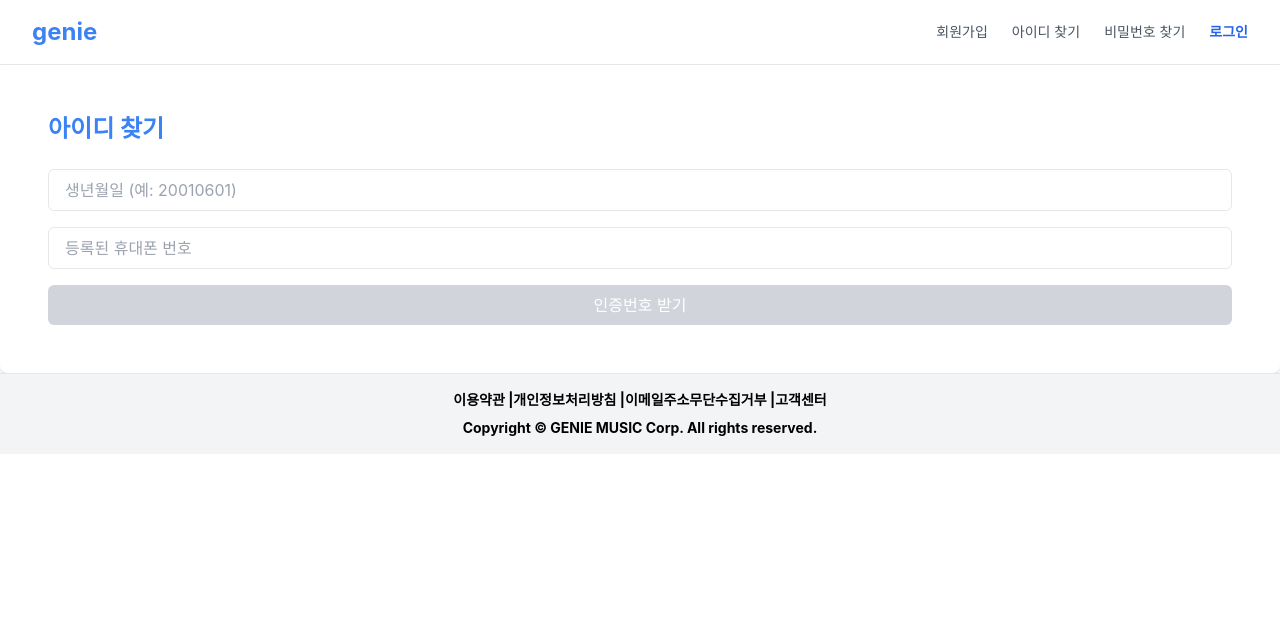
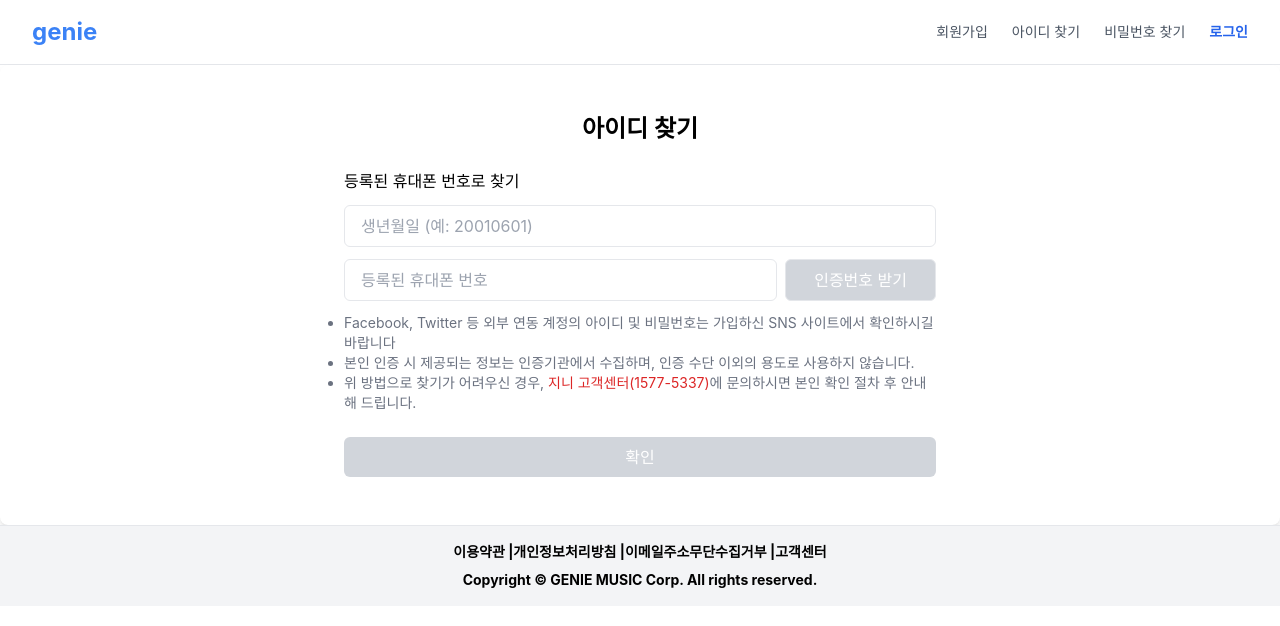
Before and after one commit to dohee12/Front_GENIE, a React (Create React App) app: page /find-id in a window 1280 px wide. Shown: the top 626 px of the page. Built offline with nearby package versions, Linux system fonts and the light colour scheme.

Commit message:
feat: 아이디찾기 페이지 기능 변경 및 디자인 수정정

```diff
--- a/src/components/FindIdBox.js
+++ b/src/components/FindIdBox.js
@@ -35,30 +35,38 @@
         }
     };
 
+    const isCheckId = birthdate && phone;
+    const phoneRegex = /^[0-9]{10,11}$/;
+    const isPhoneInputValid = phoneRegex.test(phone);
+
     return (
         <div className="flex justify-center items-center p-8 bg-white shadow-md rounded-lg">
             <div className="w-full p-4">
-                <h2 className="text-2xl font-bold mb-6 text-blue-500">아이디 찾기</h2>
-                <form className="space-y-4">
+                <h2 className="text-2xl font-bold mb-6 text-center">아이디 찾기</h2>
+                <form className="items-center w-1/2 mx-auto">
+                    <h4 className='mb-3'>등록된 휴대폰 번호로 찾기</h4>
+                    <div>
                         <input
                             type="text"
                             placeholder="생년월일 (예: 20010601)"
                             value={birthdate}
                             onChange={(e) => setBirthdate(e.target.value)}
-                        className="w-full px-4 py-2 border rounded-md focus:outline-none focus:ring-2 focus:ring-blue-500"
+                            className="w-full px-4 py-2 border rounded-md focus:outline-none focus:ring-2 focus:ring-blue-500 mb-3"
                         />
+                    </div>
+                    <div className="flex space-x-2">
                         <input
                             type="text"
                             placeholder="등록된 휴대폰 번호"
                             value={phone}
                             onChange={(e) => setPhone(e.target.value)}
-                        className="w-full px-4 py-2 border rounded-md focus:outline-none focus:ring-2 focus:ring-blue-500"
+                            className="w-full px-4 py-2 border rounded-md focus:outline-none focus:ring-2 focus:ring-blue-500 mb-3"
                         />
                         <button
                             type="button"
-                        disabled={!phone || !birthdate}
+                            disabled={!isPhoneInputValid}
                             onClick={handlePhoneVerification}
-                        className={`w-full py-2 ${phone && birthdate ? 'bg-blue-500' : 'bg-gray-300'} text-white rounded-md`}
+                            className={`w-1/3 px-4 py-2 border rounded-md focus:outline-none focus:ring-2 focus:ring-blue-500 mb-3 ${isPhoneInputValid ? 'bg-blue-500' : 'bg-gray-300'} text-white`}
                         >
                             인증번호 받기
                         </button>
@@ -91,6 +99,21 @@
                             </button>
                         )}
                         {foundId && <p className="text-green-500">아이디: {foundId}</p>}
+                    </div>
+                    <div>
+                        <ul className="list-disc text-sm text-gray-500">
+                            <li>Facebook, Twitter 등 외부 연동 계정의 아이디 및 비밀번호는 가입하신 SNS 사이트에서 확인하시길 바랍니다</li>
+                            <li>본인 인증 시 제공되는 정보는 인증기관에서 수집하며, 인증 수단 이외의 용도로 사용하지 않습니다.</li>
+                            <li>위 방법으로 찾기가 어려우신 경우, <span className='text-red-600 text-sm'>지니 고객센터(1577-5337)</span>에 문의하시면 본인 확인 절차 후 안내해 드립니다.</li>
+                        </ul>
+                    </div>
+                    <button
+                        type='submit'
+                        disabled={!isCheckId}
+                        className={`w-full px-4 py-2 ${isCheckId ? 'bg-blue-500' : 'bg-gray-300'} text-white rounded-md focus:outline-none focus:ring-2 focus:ring-blue-500 mt-6`}
+                    >
+                        확인
+                    </button>
                 </form>
             </div>
         </div>
```
Lines whose indentation alone changed are shown as unchanged.
